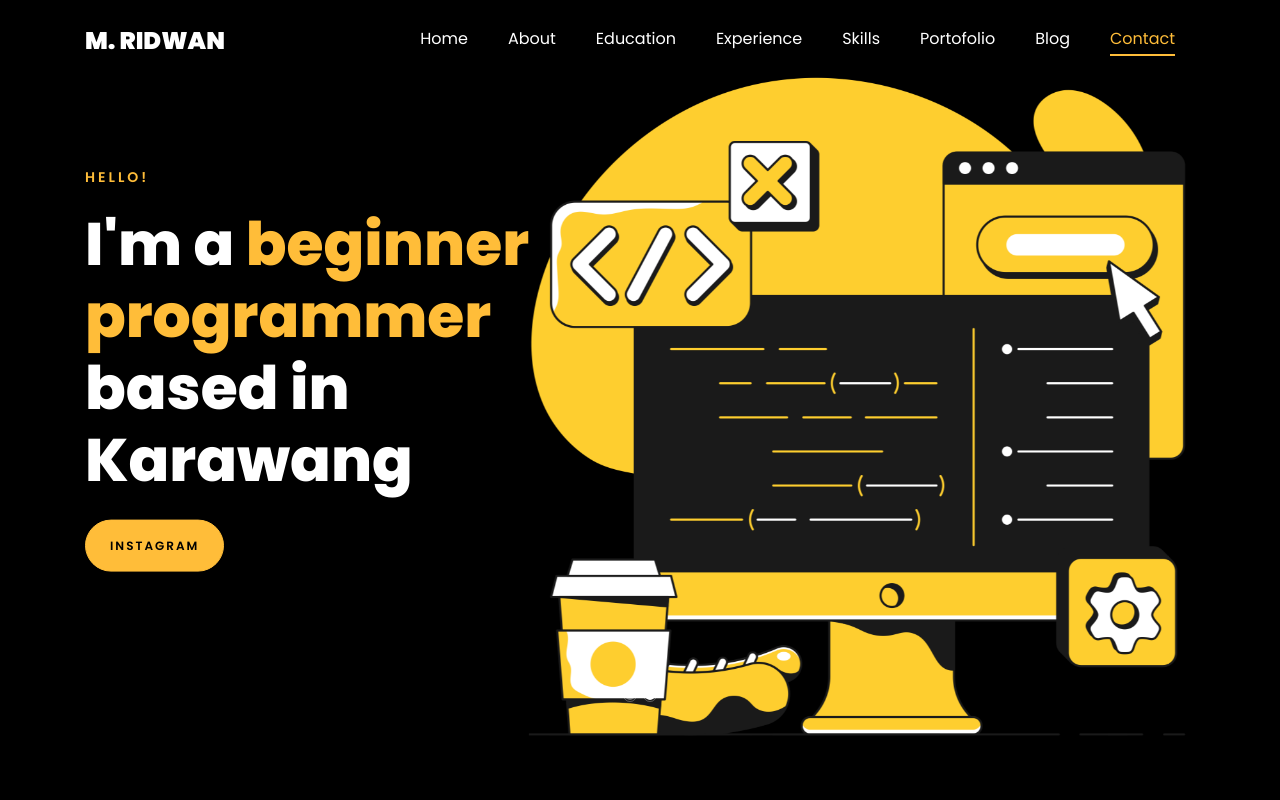
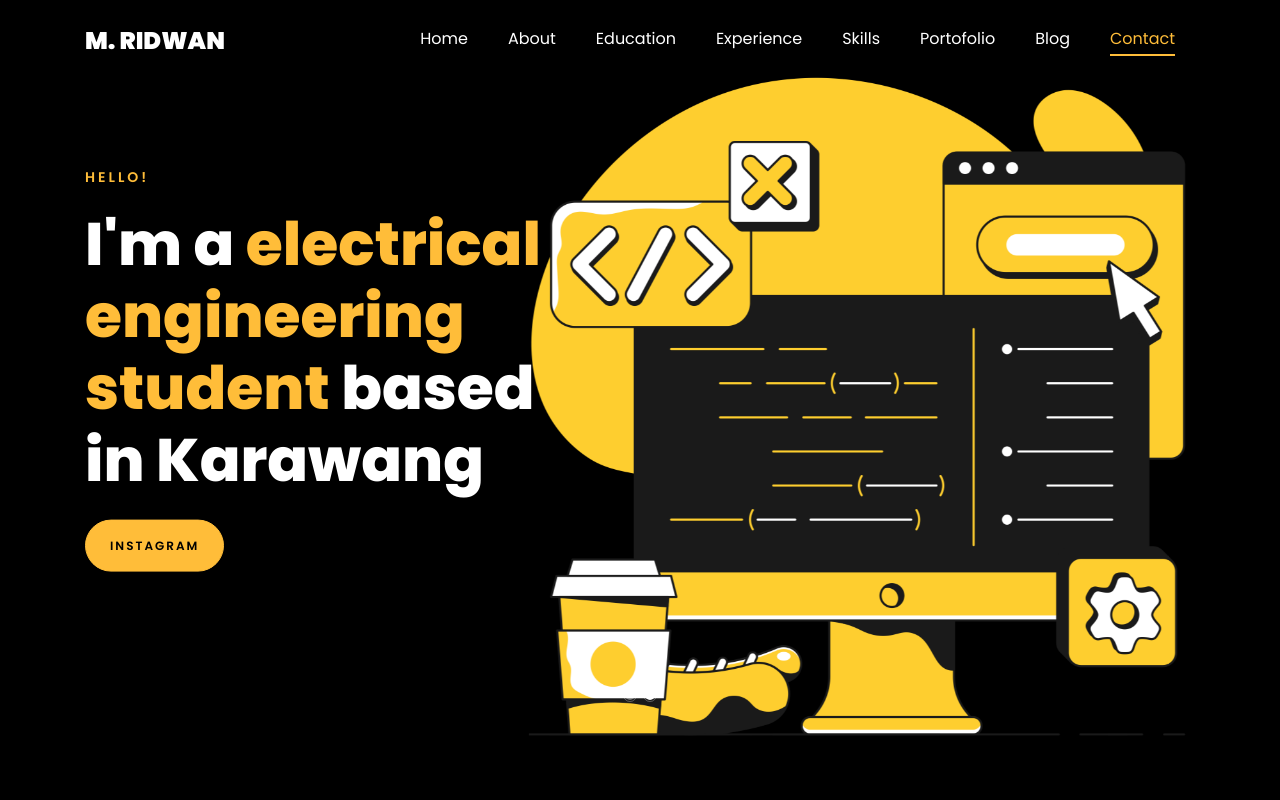
Before and after one commit to mridwanm828/cv_ridwan.github.io, a plain HTML site: page index.html in a window 1280 px wide. Shown: the top 800 px of the page. Drawn offline with Linux system fonts and the light colour scheme; files whose address does not match are found by name.

Commit message:
Update index.html

```diff
--- a/index.html
+++ b/index.html
@@ -87,7 +87,7 @@
 							data-scrollax=" properties: { translateY: '70%' }">
 							<div class="text">
 								<span class="subheading">Hello!</span>
-								<h1 class="mb-4 mt-3">I'm a <span>beginner programmer</span> based in Karawang</h1>
+								<h1 class="mb-4 mt-3">I'm a <span>electrical engineering student</span> based in Karawang</h1>
 								<p><a href="https://instagram.com/mridwanm828?igshid=NTc4MTIwNjQ2YQ=="
 										class="btn btn-primary py-3 px-4">Instagram</a></p>
 							</div>
```
